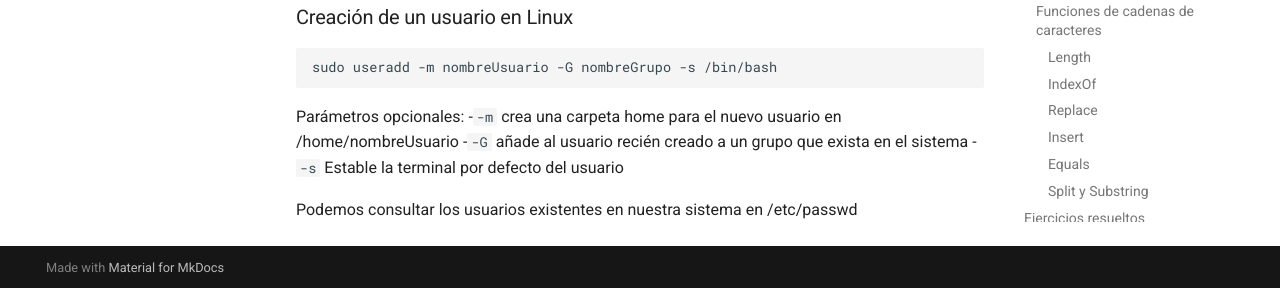
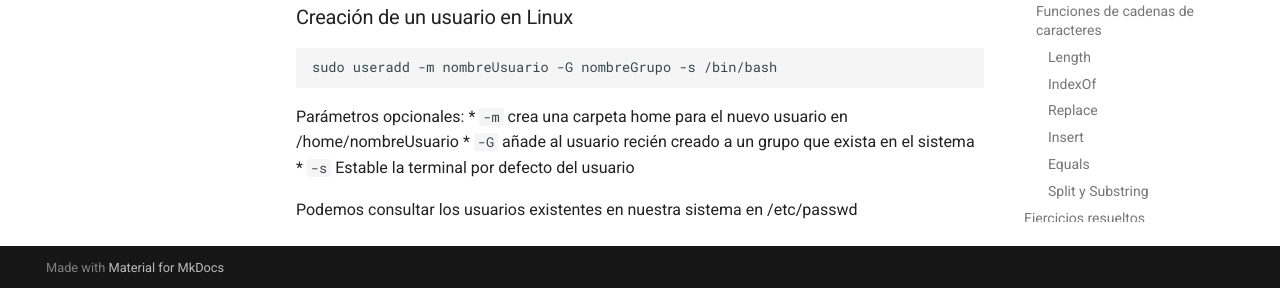
Before and after one commit to fernandoalvarezfp/fernandoalvarezfp.github.io, an MkDocs documentation site: the page built from docs/SOM.md, in a window 1280 px wide and 900 px high, scrolled down 17060 px. Shown: the part 609-897 px from the top of the window. Built offline with MkDocs 1.6.1 and Material for MkDocs 9.7.7, drawn with Linux system fonts in a browser that asks for light colours.

Commit message:
Update SOM.md

````diff
--- a/docs/SOM.md
+++ b/docs/SOM.md
@@ -639,8 +639,8 @@
 sudo useradd -m nombreUsuario -G nombreGrupo -s /bin/bash
 ```
 Parámetros opcionales:
--```-m``` crea una carpeta home para el nuevo usuario en /home/nombreUsuario
--```-G``` añade al usuario recién creado a un grupo que exista en el sistema
--```-s``` Estable la terminal por defecto del usuario
+* ```-m``` crea una carpeta home para el nuevo usuario en /home/nombreUsuario
+* ```-G``` añade al usuario recién creado a un grupo que exista en el sistema
+* ```-s``` Estable la terminal por defecto del usuario
 
 Podemos consultar los usuarios existentes en nuestra sistema en /etc/passwd
````
